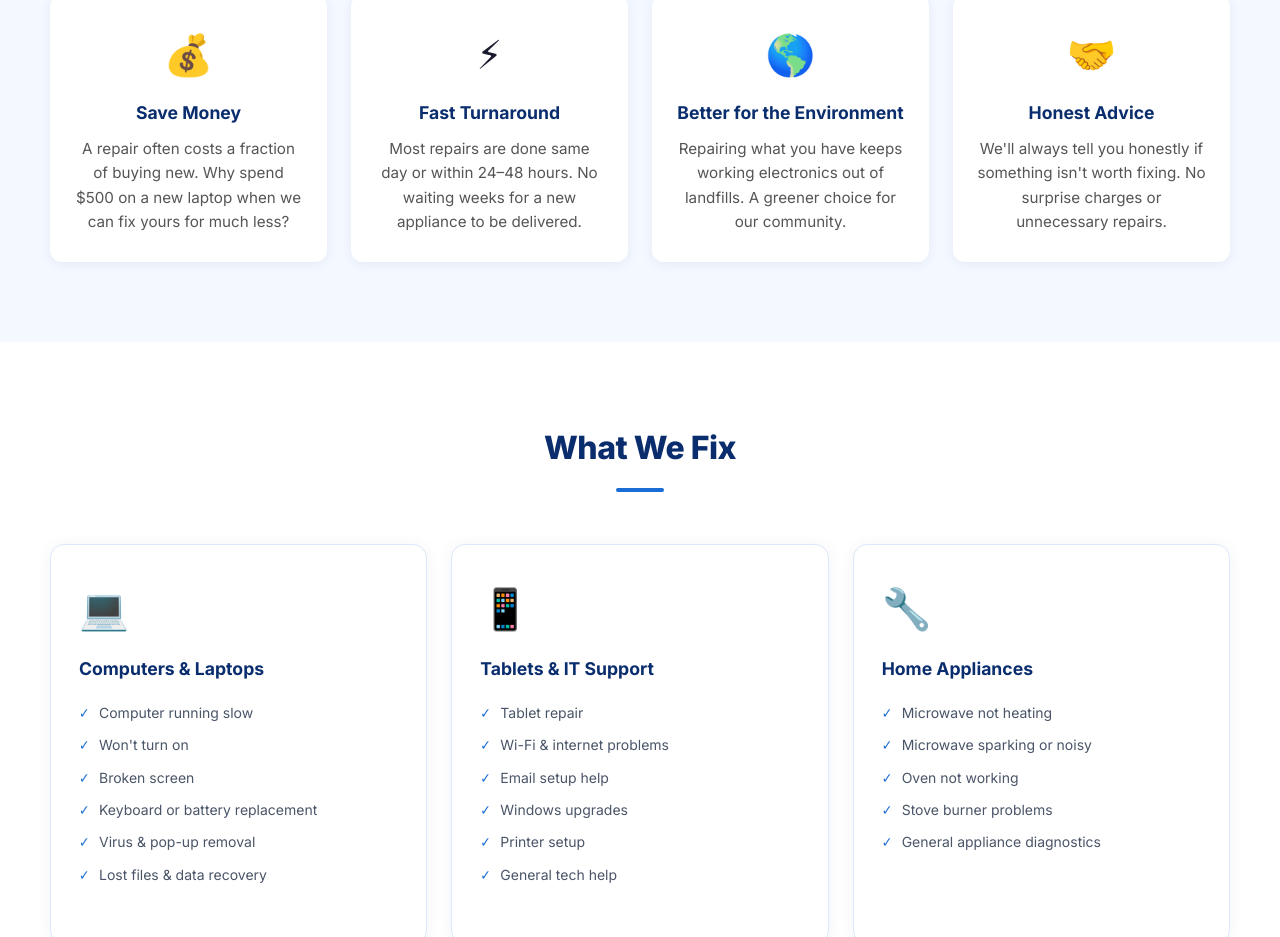
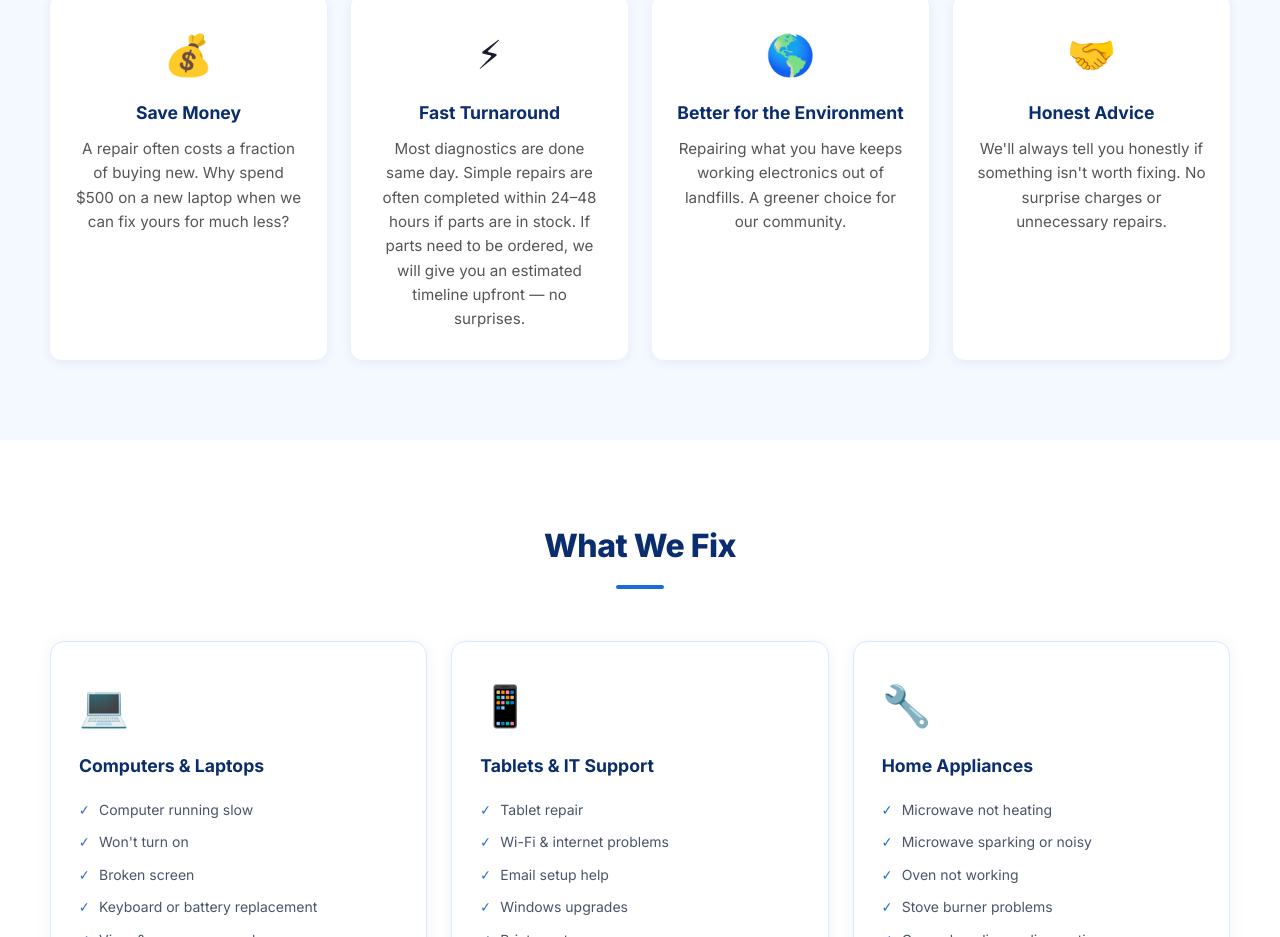
Before and after one commit to hchungsr/abccsi, a React (Vite) app: page / in a window 1280 px wide. Shown: the part 951-1888 px from the top of the page. Built offline with nearby package versions, Linux system fonts and the light colour scheme.

Commit message:
update fast turnaround description

```diff
--- a/src/HomePage.jsx
+++ b/src/HomePage.jsx
@@ -41,7 +41,7 @@ export default function HomePage() {
             <div className="reason-card">
               <div className="reason-icon">⚡</div>
               <h3>Fast Turnaround</h3>
-              <p>Most repairs are done same day or within 24–48 hours. No waiting weeks for a new appliance to be delivered.</p>
+              <p>Most diagnostics are done same day. Simple repairs are often completed within 24–48 hours if parts are in stock. If parts need to be ordered, we will give you an estimated timeline upfront — no surprises.</p>
             </div>
             <div className="reason-card">
               <div className="reason-icon">🌎</div>
```
